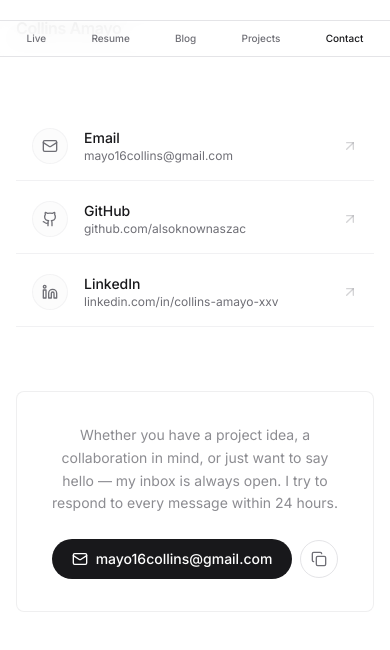
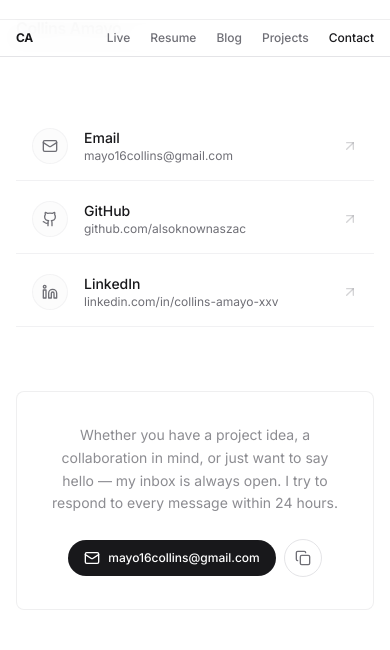
Before and after one commit to alsoknownaszac/alsoknownaszac.github.io, a Next.js app: page /contact in a window 390 px wide. Shown: the top 650 px of the page. Built offline with nearby package versions, Linux system fonts and the light colour scheme; a web font is replaced by a local one.

Commit message:
Use resume variant for mobile nav, remove other variants, fix hydration mismatch in TechTagCloud

```diff
--- a/app/contact/page.tsx
+++ b/app/contact/page.tsx
@@ -109,14 +109,14 @@ export default function ContactPage() {
               <div className="flex items-center justify-center gap-2">
                 <button
                   onClick={handleCopyEmail}
-                  className="inline-flex items-center gap-2 px-5 py-2.5 bg-foreground text-background text-sm font-medium rounded-full hover:bg-foreground/90 transition-all duration-200 active:scale-95"
+                  className="inline-flex items-center gap-2 px-4 py-2.5 bg-foreground text-background text-xs md:text-sm font-medium rounded-full hover:bg-foreground/90 transition-all duration-200 active:scale-95 max-w-full truncate"
                 >
-                  <Mail className="w-4 h-4" />
-                  mayo16collins@gmail.com
+                  <Mail className="w-4 h-4 flex-shrink-0" />
+                  <span className="truncate">mayo16collins@gmail.com</span>
                 </button>
                 <button
                   onClick={handleCopyEmail}
-                  className="p-2.5 rounded-full border border-border hover:border-foreground/20 hover:bg-muted/20 transition-all duration-200 text-muted-foreground hover:text-foreground"
+                  className="p-2.5 rounded-full border border-border hover:border-foreground/20 hover:bg-muted/20 transition-all duration-200 text-muted-foreground hover:text-foreground flex-shrink-0"
                   aria-label="Copy email"
                 >
                   {copiedEmail ? (
--- a/app/resume/page.tsx
+++ b/app/resume/page.tsx
@@ -148,11 +148,7 @@ export default function ResumePage() {
             animate={{ opacity: 1, y: 0 }}
             transition={{ duration: 0.5 }}
             ref={resumeRef}
-            className="bg-white text-gray-900 shadow-2xl print:shadow-none"
-            style={{
-              minHeight: "11in",
-              padding: "0.75in 0.75in",
-            }}
+            className="bg-white text-gray-900 shadow-2xl print:shadow-none p-6 md:p-[0.75in]"
           >
             {/* Header Section */}
             <header className="mb-6 pb-6 border-b-2 border-gray-900">
--- a/components/navigation.tsx
+++ b/components/navigation.tsx
@@ -59,27 +59,40 @@ export function Navigation() {
 function MobileNav() {
   const pathname = usePathname();
 
+  const isActive = (href: string) => {
+    const withSlash = href + "/";
+    return (
+      pathname === href ||
+      pathname === withSlash ||
+      (href !== "/" && pathname.startsWith(href))
+    );
+  };
+
   return (
-    <div className="md:hidden fixed bottom-0 left-0 right-0 z-50 border-t border-border bg-background/90 backdrop-blur-md">
-      <div className="flex items-center justify-around px-1 py-1.5">
-        {navItems.map((item) => {
-          const isActive =
-            pathname === item.href ||
-            (item.href !== "/" && pathname.startsWith(item.href));
-
-          return (
+    <div className="md:hidden fixed bottom-0 left-0 right-0 z-50 border-t border-border/60 bg-background/95 backdrop-blur-md">
+      <div className="flex items-center justify-between px-4 py-2.5">
+        <Link
+          href="/"
+          className="flex-shrink-0 text-xs font-bold tracking-tight text-foreground hover:text-muted-foreground transition-colors"
+        >
+          CA
+        </Link>
+        <div className="flex items-center gap-5">
+          {navItems.map((item) => (
             <Link
               key={item.href}
               href={item.href}
               className={cn(
-                "flex flex-col items-center gap-0 px-2 py-1 text-[10px] font-medium transition-colors duration-150",
-                isActive ? "text-foreground" : "text-muted-foreground",
+                "text-xs font-medium transition-colors duration-150",
+                isActive(item.href)
+                  ? "text-foreground"
+                  : "text-muted-foreground hover:text-foreground",
               )}
             >
-              <span>{item.label}</span>
+              {item.label}
             </Link>
-          );
-        })}
+          ))}
+        </div>
       </div>
     </div>
   );
--- a/components/tech-tag-cloud.tsx
+++ b/components/tech-tag-cloud.tsx
@@ -36,8 +36,8 @@ const positionedSkills = skills.map((skill, i) => {
   const seed = i * 7 + 3;
   return {
     name: skill,
-    left: seededRandom(seed) * 92 + 3,
-    top: seededRandom(seed + 1) * 92 + 3,
+    left: Math.round((seededRandom(seed) * 92 + 3) * 100) / 100,
+    top: Math.round((seededRandom(seed + 1) * 92 + 3) * 100) / 100,
     isLarge: seededRandom(seed + 2) > 0.7,
     isMedium: seededRandom(seed + 2) > 0.4 && seededRandom(seed + 2) <= 0.7,
     opacityHigh: seededRandom(seed + 3) > 0.7,
```
